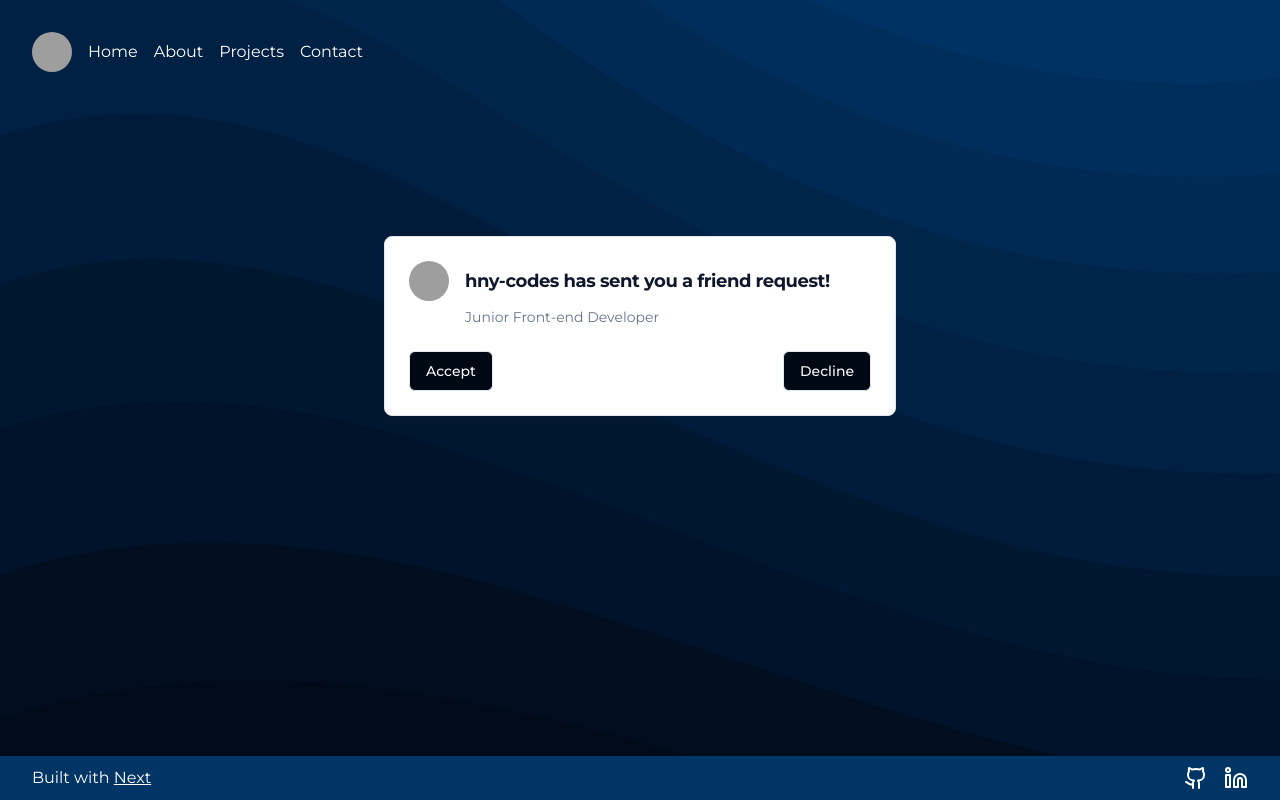
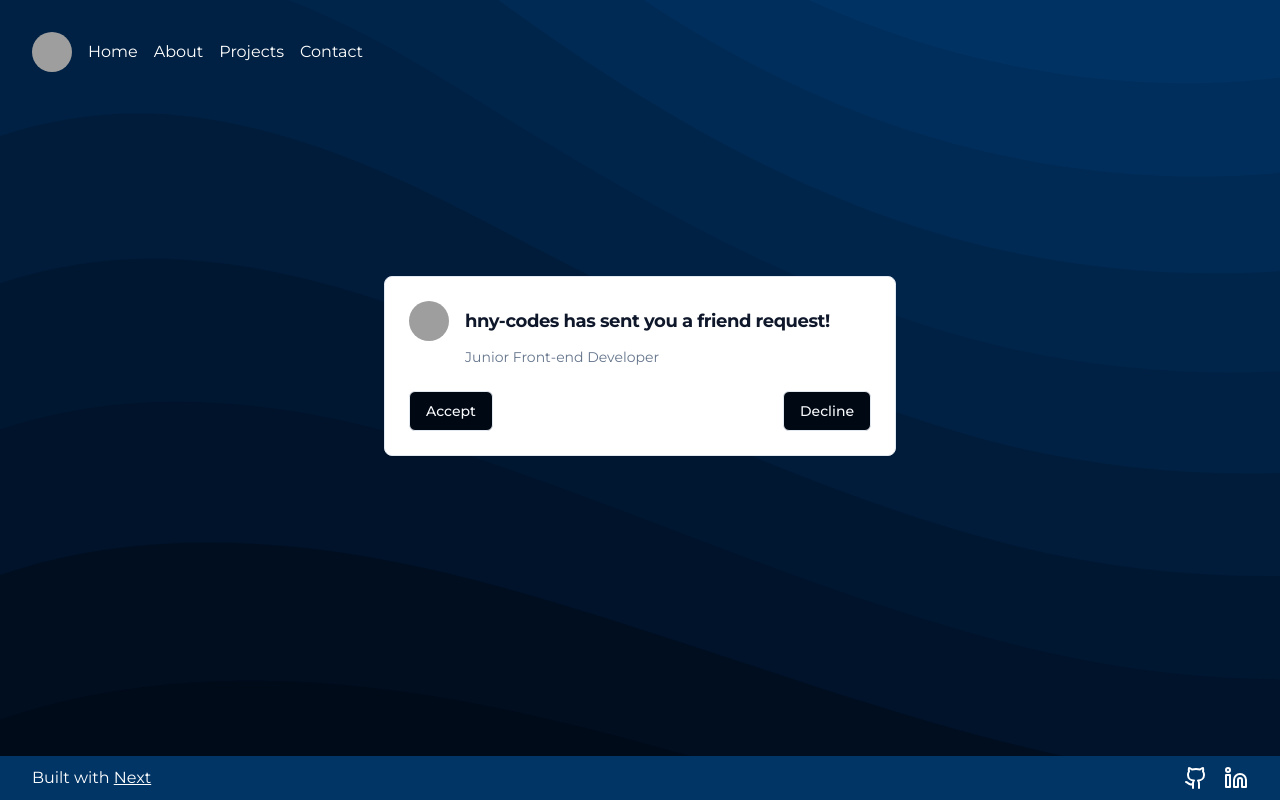
Before and after one commit to hny-codes/portfolio-next, a Next.js app: page /contact in a window 1280 px wide. Built offline with nearby package versions, Linux system fonts and the light colour scheme; grey boxes are pictures that could not be loaded.

Commit message:
Edit layout on mobile sideway viewport

```diff
--- a/app/components/Hero.tsx
+++ b/app/components/Hero.tsx
@@ -12,7 +12,7 @@ export default function Hero() {
   const [contactHover, setContactHover] = useState(false);
 
   return (
-    <div className='text-white text-center sm:grid sm:grid-cols-2 sm:items-center sm:p-4 sm:mt-16'>
+    <div className='text-white text-center sm:grid sm:grid-cols-2 sm:items-center sm:p-4 sm:my-16'>
       <div className=''>
         <h1 className='text-clamp'>
           <span className='text-span'>H</span>NY-
--- a/app/contact/page.tsx
+++ b/app/contact/page.tsx
@@ -83,7 +83,7 @@ export default function ContactPage() {
   };
 
   return (
-    <main className='text-white'>
+    <main className='text-white sm:p-10 mb-14'>
       <div>
         <section className='relative'>
           <motion.div
```
